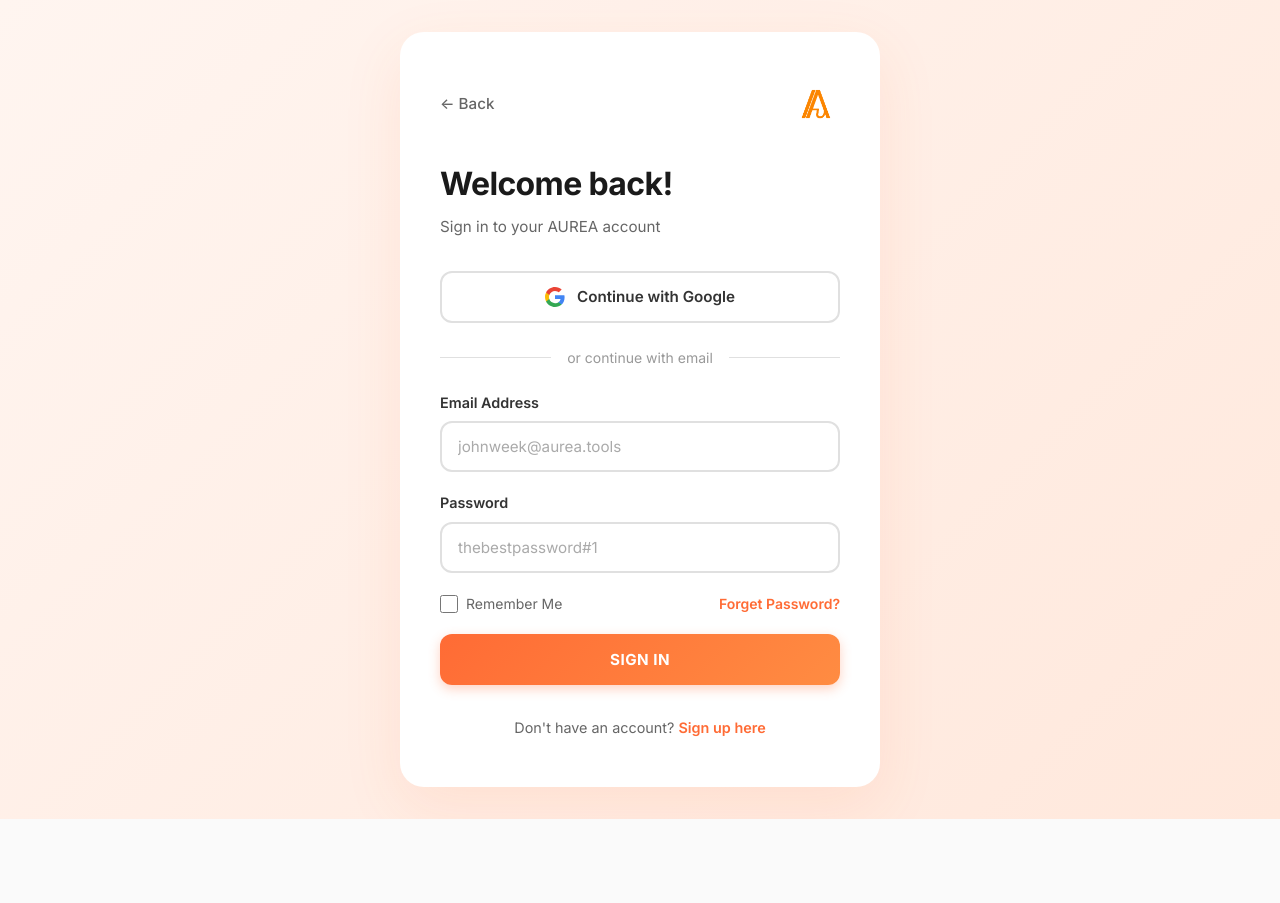
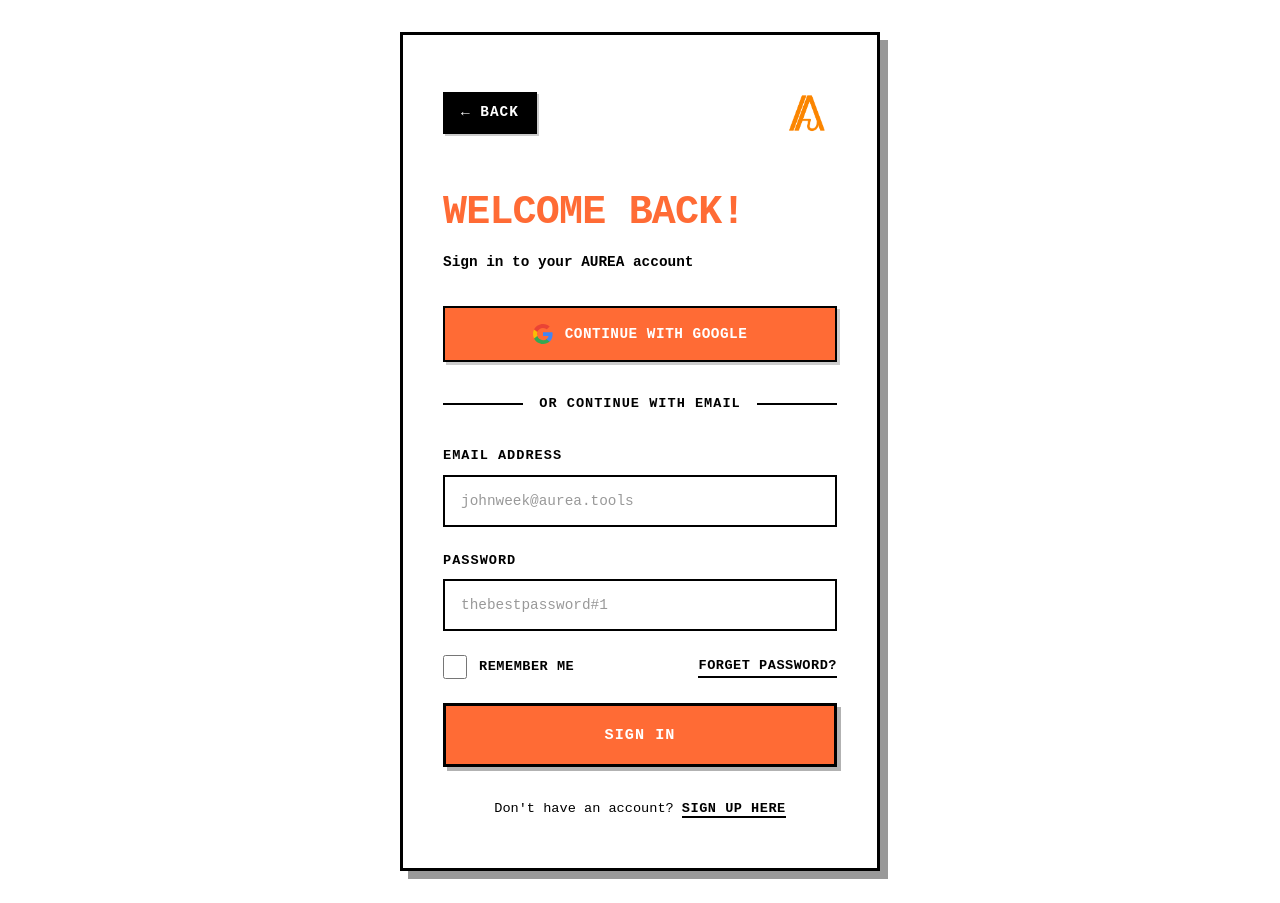
Before and after one commit to PromSereyreaksa/AUREA-Capstone, a React app in the folder frontend/: page /signin in a window 1280 px wide. Before the commit the page ends 819 px from the top, so only its background shows below. Built offline with nearby package versions, Linux system fonts and the light colour scheme; no server answers; the HTML template or start-up script is replaced by a standard one.

Commit message:
revamp the UI and change to use API

```diff
--- a/frontend/src/features/auth/components/SignInPage.tsx
+++ b/frontend/src/features/auth/components/SignInPage.tsx
@@ -50,12 +50,7 @@
         <div className="auth-header">
           <Link to="/" className="back-button">← Back</Link>
           <div className="logo">
-            <img
-              src="/AUREA - Logo.png"
-              alt="AUREA Logo"
-              width="48"
-              height="48"
-            />
+            <img src="/AUREA - Logo.png" alt="AUREA Logo" />
           </div>
         </div>
 
--- a/frontend/src/features/auth/styles/auth.css
+++ b/frontend/src/features/auth/styles/auth.css
@@ -1,28 +1,45 @@
+/* AUREA Authentication - Neobrutalism Style with Orange + Black */
+
+:root {
+  --primary-orange: #FF6B35;
+  --secondary-orange: #FF8C42;
+  --primary-black: #000000;
+  --primary-white: #ffffff;
+  --secondary-gray: #f0f0f0;
+  --border-thick: 3px;
+  --border-medium: 2px;
+  --shadow-offset: 8px;
+  --font-mono: 'Courier New', monospace;
+  --font-bold: 900;
+}
+
 /* Auth Container */
 .auth-container {
   min-height: 100vh;
   display: flex;
   align-items: center;
   justify-content: center;
-  background: linear-gradient(135deg, #FFF5F0 0%, #FFE8DC 100%);
+  background: var(--primary-white);
   padding: 2rem 1rem;
-  font-family: 'Inter', -apple-system, BlinkMacSystemFont, 'Segoe UI', sans-serif;
+  font-family: var(--font-mono);
 }
 
 .auth-card {
-  background: white;
-  border-radius: 24px;
-  box-shadow: 0 20px 60px rgba(255, 107, 53, 0.1);
+  background: var(--primary-white);
+  border: var(--border-thick) solid var(--primary-black);
+  border-radius: 0px;
+  box-shadow: var(--shadow-offset) var(--shadow-offset) 0px rgba(0, 0, 0, 0.4);
   width: 100%;
   max-width: 480px;
   padding: 3rem 2.5rem;
-  animation: slideUp 0.5s ease-out;
+  animation: slideUp 0.3s ease-out;
+  position: relative;
 }
 
 @keyframes slideUp {
   from {
     opacity: 0;
-    transform: translateY(30px);
+    transform: translateY(20px);
   }
   to {
     opacity: 1;
@@ -35,81 +52,122 @@
   display: flex;
   align-items: center;
   justify-content: space-between;
-  margin-bottom: 2rem;
+  margin-bottom: 2.5rem;
+  gap: 1rem;
 }
 
 .back-button {
-  color: #666;
+  color: var(--primary-white);
   text-decoration: none;
-  font-size: 0.95rem;
-  font-weight: 500;
-  transition: color 0.3s;
+  font-size: 0.9rem;
+  font-weight: var(--font-bold);
+  font-family: var(--font-mono);
+  border: var(--border-medium) solid var(--primary-black);
+  padding: 0.5rem 1rem;
+  background: var(--primary-black);
+  cursor: pointer;
+  transition: all 0.1s;
+  text-transform: uppercase;
+  letter-spacing: 1px;
+  box-shadow: 2px 2px 0px rgba(0, 0, 0, 0.2);
 }
 
 .back-button:hover {
-  color: #FF6B35;
+  background: var(--primary-orange);
+  color: var(--primary-white);
+  transform: translate(-1px, -1px);
+  box-shadow: 3px 3px 0px rgba(0, 0, 0, 0.3);
+}
+
+.back-button:active {
+  transform: translate(1px, 1px);
+  box-shadow: 1px 1px 0px rgba(0, 0, 0, 0.2);
 }
 
 .logo {
   display: flex;
   align-items: center;
+  justify-content: center;
+}
+
+.logo img {
+  width: 60px;
+  height: 60px;
+  object-fit: contain;
 }
 
 /* Auth Content */
 .auth-content h1 {
-  font-size: 2rem;
-  font-weight: 700;
-  color: #1a1a1a;
+  font-size: 2.5rem;
+  font-weight: var(--font-bold);
+  color: var(--primary-orange);
   margin: 0 0 0.5rem 0;
   letter-spacing: -0.02em;
+  text-transform: uppercase;
+  font-family: var(--font-mono);
 }
 
 .auth-subtitle {
-  color: #666;
-  font-size: 0.95rem;
+  color: var(--primary-black);
+  font-size: 0.9rem;
   margin: 0 0 2rem 0;
-  line-height: 1.5;
+  line-height: 1.6;
+  font-family: var(--font-mono);
+  font-weight: 600;
 }
 
 /* Google Button */
 .google-button {
   width: 100%;
-  padding: 0.875rem 1.5rem;
-  background: white;
-  border: 2px solid #e0e0e0;
-  border-radius: 12px;
-  font-size: 0.95rem;
-  font-weight: 600;
-  color: #333;
+  padding: 1rem 1.5rem;
+  background: var(--primary-orange);
+  border: var(--border-medium) solid var(--primary-black);
+  border-radius: 0px;
+  font-size: 0.9rem;
+  font-weight: var(--font-bold);
+  color: var(--primary-white);
   cursor: pointer;
   display: flex;
   align-items: center;
   justify-content: center;
   gap: 0.75rem;
-  transition: all 0.3s;
+  transition: all 0.1s;
   margin-bottom: 1.5rem;
+  font-family: var(--font-mono);
+  text-transform: uppercase;
+  letter-spacing: 0.5px;
+  box-shadow: 3px 3px 0px rgba(0, 0, 0, 0.2);
 }
 
 .google-button:hover {
-  border-color: #FF6B35;
-  background: #FFF5F0;
+  transform: translate(-1px, -1px);
+  box-shadow: 4px 4px 0px rgba(0, 0, 0, 0.3);
+}
+
+.google-button:active {
+  transform: translate(1px, 1px);
+  box-shadow: 1px 1px 0px rgba(0, 0, 0, 0.2);
 }
 
 /* Divider */
 .divider {
   display: flex;
   align-items: center;
-  margin: 1.5rem 0;
-  color: #999;
-  font-size: 0.875rem;
+  margin: 2rem 0;
+  color: var(--primary-black);
+  font-size: 0.85rem;
+  font-weight: 700;
+  font-family: var(--font-mono);
+  text-transform: uppercase;
+  letter-spacing: 1px;
 }
 
 .divider::before,
 .divider::after {
   content: '';
   flex: 1;
-  height: 1px;
-  background: #e0e0e0;
+  height: var(--border-medium);
+  background: var(--primary-black);
 }
 
 .divider span {
@@ -120,7 +178,7 @@
 .auth-form {
   display: flex;
   flex-direction: column;
-  gap: 1.25rem;
+  gap: 1.5rem;
 }
 
 .form-group {
@@ -130,28 +188,38 @@
 }
 
 .form-group label {
-  font-size: 0.9rem;
-  font-weight: 600;
-  color: #333;
+  font-size: 0.85rem;
+  font-weight: var(--font-bold);
+  color: var(--primary-black);
+  text-transform: uppercase;
+  letter-spacing: 1px;
+  font-family: var(--font-mono);
 }
 
 .form-group input {
-  padding: 0.875rem 1rem;
-  border: 2px solid #e0e0e0;
-  border-radius: 12px;
-  font-size: 0.95rem;
-  transition: all 0.3s;
-  background: white;
+  padding: 1rem 1rem;
+  border: var(--border-medium) solid var(--primary-black);
+  border-radius: 0px;
+  font-size: 0.9rem;
+  transition: all 0.1s;
+  background: var(--primary-white);
+  font-family: var(--font-mono);
+  font-weight: 500;
+  color: var(--primary-black);
 }
 
 .form-group input:focus {
   outline: none;
-  border-color: #FF6B35;
+  box-shadow: 6px 6px 0px rgba(0, 0, 0, 0.3);
+  transform: translate(-2px, -2px);
   background: #FFF5F0;
+  border-color: var(--primary-orange);
+  border-width: var(--border-thick);
 }
 
 .form-group input::placeholder {
-  color: #aaa;
+  color: #999;
+  font-weight: 400;
 }
 
 /* Form Options */
@@ -159,58 +227,82 @@
   display: flex;
   justify-content: space-between;
   align-items: center;
-  font-size: 0.875rem;
+  font-size: 0.85rem;
+  gap: 1rem;
+  flex-wrap: wrap;
 }
 
 .checkbox-label {
   display: flex;
   align-items: center;
-  gap: 0.5rem;
+  gap: 0.75rem;
   cursor: pointer;
-  color: #666;
+  color: var(--primary-black);
+  font-weight: 600;
+  font-family: var(--font-mono);
+  text-transform: uppercase;
+  letter-spacing: 0.5px;
 }
 
 .checkbox-label input[type="checkbox"] {
-  width: 18px;
-  height: 18px;
+  width: 24px;
+  height: 24px;
   cursor: pointer;
-  accent-color: #FF6B35;
+  border: var(--border-medium) solid var(--primary-black);
+  border-radius: 0px;
+  accent-color: var(--primary-orange);
+  background: var(--primary-white);
 }
 
 .forgot-link {
-  color: #FF6B35;
+  color: var(--primary-black);
   text-decoration: none;
-  font-weight: 600;
-  transition: color 0.3s;
+  font-weight: var(--font-bold);
+  transition: all 0.1s;
+  font-family: var(--font-mono);
+  text-transform: uppercase;
+  letter-spacing: 0.5px;
+  font-size: 0.85rem;
+  border-bottom: var(--border-medium) solid var(--primary-black);
 }
 
 .forgot-link:hover {
-  color: #FF8C42;
+  background: var(--primary-orange);
+  color: var(--primary-white);
+  padding: 0 0.25rem;
+  border-color: var(--primary-orange);
 }
 
 /* Submit Button */
 .submit-button {
   width: 100%;
-  padding: 1rem 1.5rem;
-  background: linear-gradient(135deg, #FF6B35 0%, #FF8C42 100%);
-  color: white;
-  border: none;
-  border-radius: 12px;
+  padding: 1.25rem 1.5rem;
+  background: var(--primary-orange);
+  color: var(--primary-white);
+  border: var(--border-thick) solid var(--primary-black);
+  border-radius: 0px;
   font-size: 0.95rem;
-  font-weight: 700;
-  letter-spacing: 0.5px;
+  font-weight: var(--font-bold);
+  letter-spacing: 1px;
   cursor: pointer;
-  transition: all 0.3s;
-  box-shadow: 0 4px 12px rgba(255, 107, 53, 0.3);
+  transition: all 0.1s;
+  font-family: var(--font-mono);
+  text-transform: uppercase;
+  box-shadow: 4px 4px 0px rgba(0, 0, 0, 0.3);
 }
 
 .submit-button:hover:not(:disabled) {
-  transform: translateY(-2px);
-  box-shadow: 0 6px 20px rgba(255, 107, 53, 0.4);
+  transform: translate(-2px, -2px);
+  box-shadow: 6px 6px 0px rgba(0, 0, 0, 0.4);
+}
+
+.submit-button:active:not(:disabled) {
+  transform: translate(2px, 2px);
+  box-shadow: 1px 1px 0px rgba(0, 0, 0, 0.2);
 }
 
 .submit-button:disabled {
-  opacity: 0.6;
+  opacity: 0.5;
   cursor: not-allowed;
 }
 
@@ -218,28 +310,39 @@
 .auth-footer {
   text-align: center;
   margin-top: 2rem;
-  color: #666;
-  font-size: 0.9rem;
+  color: var(--primary-black);
+  font-size: 0.85rem;
+  font-family: var(--font-mono);
 }
 
 .auth-footer a {
-  color: #FF6B35;
+  color: var(--primary-black);
   text-decoration: none;
-  font-weight: 600;
+  font-weight: var(--font-bold);
+  border-bottom: var(--border-medium) solid var(--primary-black);
+  transition: all 0.1s;
+  text-transform: uppercase;
+  letter-spacing: 0.5px;
 }
 
 .auth-footer a:hover {
-  text-decoration: underline;
+  background: var(--primary-orange);
+  color: var(--primary-white);
+  padding: 0 0.25rem;
+  border-color: var(--primary-orange);
 }
 
 /* Error Message */
 .error-message {
-  background: #fee;
-  color: #c33;
-  padding: 0.875rem 1rem;
-  border-radius: 8px;
-  font-size: 0.875rem;
-  border-left: 4px solid #c33;
+  background: var(--primary-white);
+  color: var(--primary-black);
+  padding: 1rem 1rem;
+  border: var(--border-medium) solid #ff0000;
+  border-radius: 0px;
+  font-size: 0.85rem;
+  font-family: var(--font-mono);
+  font-weight: 600;
+  text-transform: uppercase;
 }
 
 /* Success Message */
@@ -249,15 +352,20 @@
 }
 
 .success-message h3 {
-  color: #1a1a1a;
-  font-size: 1.5rem;
+  color: var(--primary-black);
+  font-size: 1.8rem;
   margin: 1rem 0 0.5rem 0;
+  font-family: var(--font-mono);
+  font-weight: var(--font-bold);
+  text-transform: uppercase;
 }
 
 .success-message p {
-  color: #666;
-  font-size: 0.95rem;
+  color: var(--primary-black);
+  font-size: 0.9rem;
   line-height: 1.6;
+  font-family: var(--font-mono);
+  font-weight: 500;
 }
 
 /* Verify Email Specific Styles */
@@ -276,8 +384,8 @@
 }
 
 .verify-subtitle {
-  color: #666;
-  font-size: 0.95rem;
+  color: var(--primary-black);
+  font-size: 0.9rem;
   margin: 0 0 2.5rem 0;
   line-height: 1.6;
 }
@@ -290,67 +398,86 @@
 
 .code-inputs {
   display: flex;
-  gap: 0.75rem;
+  gap: 0.5rem;
   justify-content: center;
   margin: 1rem 0;
+  flex-wrap: wrap;
 }
 
 .code-input {
   width: 56px;
-  height: 64px;
-  border: 2px solid #e0e0e0;
-  border-radius: 12px;
+  height: 56px;
+  border: var(--border-medium) solid var(--primary-black);
+  border-radius: 0px;
   text-align: center;
-  font-size: 1.75rem;
-  font-weight: 700;
-  color: #1a1a1a;
-  transition: all 0.3s;
+  font-size: 1.5rem;
+  font-weight: var(--font-bold);
+  color: var(--primary-black);
+  transition: all 0.1s;
+  font-family: var(--font-mono);
+  background: var(--secondary-gray);
 }
 
 .code-input:focus {
   outline: none;
-  border-color: #FF6B35;
+  border: var(--border-thick) solid var(--primary-orange);
   background: #FFF5F0;
-  transform: scale(1.05);
+  transform: scale(1.1);
+  box-shadow: 4px 4px 0px rgba(0, 0, 0, 0.3);
 }
 
 .resend-text {
-  color: #666;
-  font-size: 0.875rem;
+  color: var(--primary-black);
+  font-size: 0.85rem;
   margin-top: 1rem;
+  font-family: var(--font-mono);
+  font-weight: 500;
 }
 
 .resend-button {
   background: none;
   border: none;
-  color: #FF6B35;
-  font-weight: 600;
+  color: var(--primary-orange);
+  font-weight: var(--font-bold);
+  text-decoration: underline;
   cursor: pointer;
-  text-decoration: underline;
+  font-family: var(--font-mono);
+  text-transform: uppercase;
+  letter-spacing: 0.5px;
+  font-size: 0.85rem;
+  transition: all 0.1s;
   padding: 0;
 }
 
 .resend-button:hover {
-  color: #FF8C42;
+  background: var(--primary-orange);
+  color: var(--primary-white);
+  padding: 0.25rem 0.5rem;
 }
 
 /* Responsive */
 @media (max-width: 640px) {
   .auth-card {
     padding: 2rem 1.5rem;
+    max-width: 100%;
+    box-shadow: 8px 8px 0px rgba(0, 0, 0, 0.3);
   }
 
   .auth-content h1 {
-    font-size: 1.75rem;
+    font-size: 2rem;
   }
 
   .code-inputs {
-    gap: 0.5rem;
+    gap: 0.4rem;
   }
 
   .code-input {
     width: 48px;
-    height: 56px;
-    font-size: 1.5rem;
+    height: 48px;
+    font-size: 1.25rem;
+  }
+
+  .submit-button {
+    padding: 1rem 1rem;
   }
 }
--- a/frontend/src/shared/types/index.ts
+++ b/frontend/src/shared/types/index.ts
@@ -51,5 +51,4 @@
   message?: string;
 }
 
-// Common utility types
 export type AsyncResult<T> = Promise<ApiResponse<T>>;
```
Also changed, not shown: frontend/src/features/auth/components/ForgotPasswordPage.tsx (+1 -6 lines), frontend/src/features/auth/components/SignUpPage.tsx (+1 -6 lines), frontend/src/features/auth/components/VerifyEmailPage.tsx (+1 -6 lines), frontend/src/features/auth/context/AuthContext.tsx (+4 -26 lines), frontend/src/features/auth/services/AuthService.ts (+48 -54 lines), frontend/src/shared/api/client.ts (+43 -17 lines), frontend/src/features/auth/index.ts (line endings or trailing spaces), frontend/src/features/auth/services/IAuthService.ts (line endings or trailing spaces), frontend/src/features/auth/services/MockAuthService.ts (line endings or trailing spaces).
